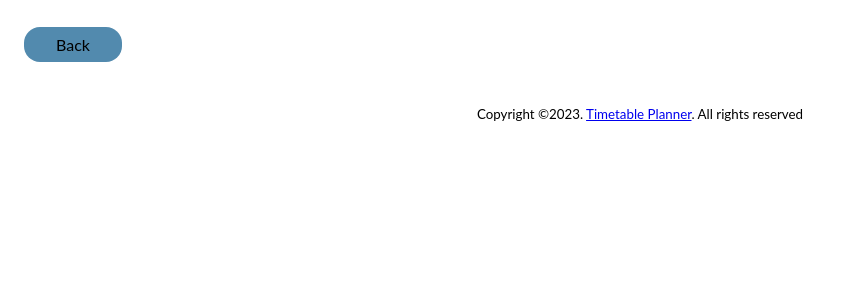
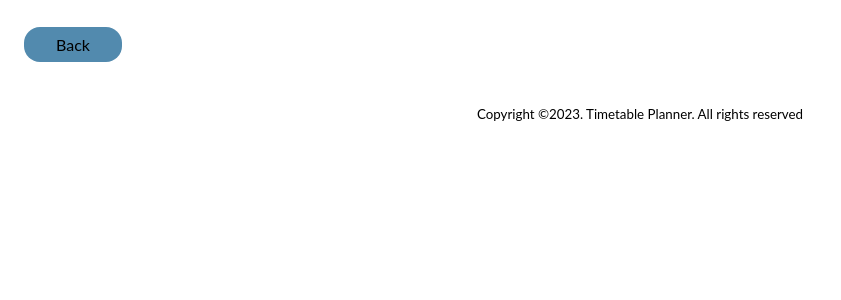
Before and after one commit to Anonymous-1O1/timetable-planner, a Python web app: template timetable_planner/templates/view.html in a window 1280 px wide. Shown: the part 191-491 px from the top of the page, without its empty margins (0-841 px from the left). Run offline with Jinja, Linux system fonts and the light colour scheme; the template is opened without the code that fills it, so the values that code supplies are empty.

Commit message:
Update style.css

```diff
--- a/timetable_planner/static/css/style.css
+++ b/timetable_planner/static/css/style.css
@@ -163,3 +163,12 @@ svg{
     left:0;
     right:0;
 }
+
+.footer__link{
+    text-decoration:none;
+    color:black;
+}
+
+.footer__link:hover{
+    color:var(--main-color);
+}
```
